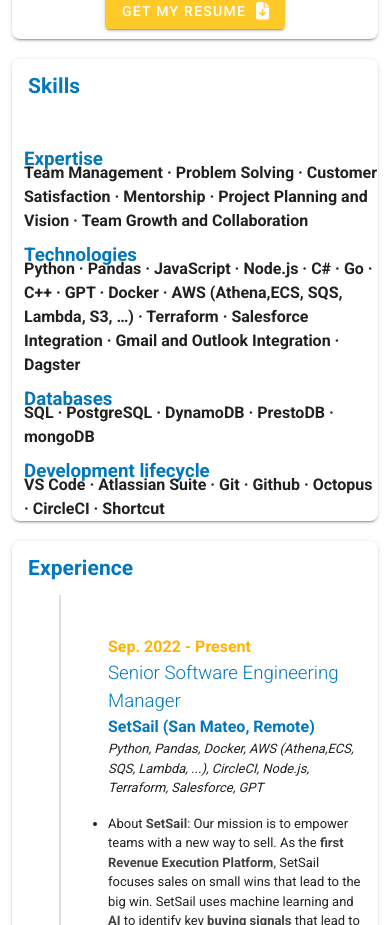
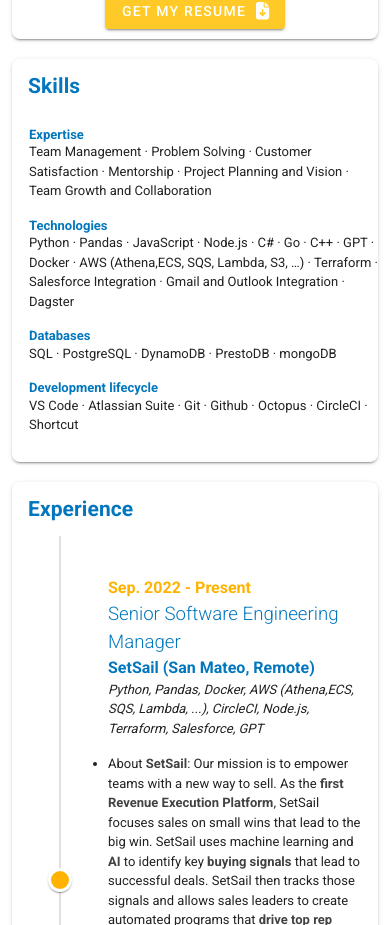
Before and after one commit to jdepotter/jeromedepotter, a Vue app: page / in a window 390 px wide. Shown: the part 1100-2025 px from the top of the page. Built offline with nearby package versions, Linux system fonts and the light colour scheme.

Commit message:
Update mobile

```diff
--- a/src/assets/style.scss
+++ b/src/assets/style.scss
@@ -171,24 +171,35 @@
     }
 
     .p-skill {
+        h3 {
+            margin-bottom: 10px;
+            font-size: small;
+        }
+
         .p-skill-block {
-            margin-left: 0;
+            margin-left: 5px;
+            margin-bottom: 10px;
+            font-size: small;
+
+            h4 {
+                margin-bottom: 5px;
+                font-weight: normal;
+            }
 
             .p-skill-col {
-                min-width: 250px;
-                max-width: 250px;
+                min-width: 100px;
+                max-width: 100px;
             }
 
             .p-skill-name {
-                padding-top: 0;
-                width: 100px;
-                font-size: small;
+                padding-top: 5px;
+                width: 120px;
             }
         }
 
         .p-skill-title {
-            margin-left: 0;
-            margin-top: 20px
+            margin-left: 5px;
+            margin-top: 0px
         }
     }
 
```
